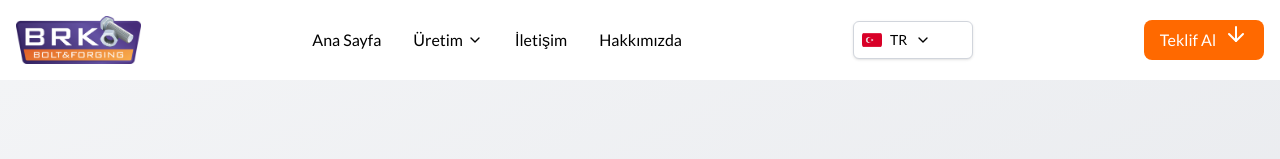
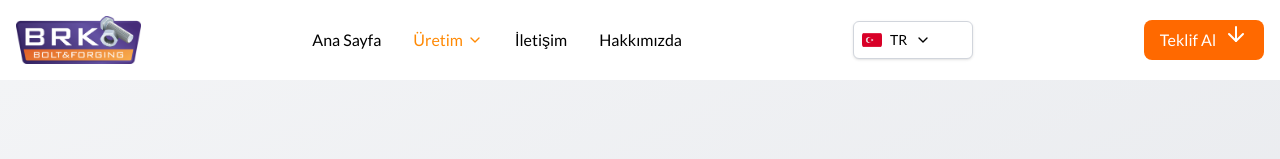
Before and after one commit to mhasan0505/hotforgedbolts-react, a React (Vite) app: page /machining in a window 1280 px wide. Shown: the top 159 px of the page. Built offline with nearby package versions, Linux system fonts and the light colour scheme.

Commit message:
production drop down

```diff
--- a/src/components/Header.jsx
+++ b/src/components/Header.jsx
@@ -33,18 +33,18 @@ const Header = memo(() => {
     setIsMobileMenuOpen(prev => !prev);
   }, []);
 
-  const showProductionDropdown = useCallback(() => {
-    setIsProductionDropdownOpen(true);
+  const toggleProductionDropdown = useCallback(() => {
+    setIsProductionDropdownOpen(prev => !prev);
   }, []);
 
-  const hideProductionDropdown = useCallback(() => {
+  const closeDropdown = useCallback(() => {
     setIsProductionDropdownOpen(false);
   }, []);
 
   const productionItems = [
-    { name: 'Fastening', path: '/fastening' },
+    { name: 'Fastening', path: '/fasteners' },
     { name: 'Hot Forging', path: '/hot-forging' },
-    { name: 'Precise Machining', path: '/precise-machining' }
+    { name: 'Machining', path: '/machining' }
   ];
 
   return (
@@ -71,14 +71,10 @@ const Header = memo(() => {
 
               if (link.name === 'Production') {
                 return (
-                  <div
-                    key={link.name}
-                    className="relative"
-                    onMouseEnter={showProductionDropdown}
-                    onMouseLeave={hideProductionDropdown}
-                  >
-                    <div
-                      className={`font-medium transition-colors duration-200 flex items-center space-x-1 cursor-pointer ${
+                  <div key={link.name} className="relative">
+                    <button
+                      onClick={toggleProductionDropdown}
+                      className={`font-medium transition-colors duration-200 flex items-center space-x-1 ${
                         isActive || productionItems.some(item => location.pathname === item.path)
                           ? isScrolled
                             ? "text-orange-500"
@@ -92,7 +88,7 @@ const Header = memo(() => {
                       <ChevronDown className={`w-4 h-4 transition-transform duration-200 ${
                         isProductionDropdownOpen ? 'rotate-180' : ''
                       }`} />
-                    </div>
+                    </button>
 
                     {/* Dropdown Menu */}
                     {isProductionDropdownOpen && (
@@ -101,6 +97,7 @@ const Header = memo(() => {
                           <Link
                             key={item.name}
                             to={item.path}
+                            onClick={closeDropdown}
                             className="block px-4 py-2 text-gray-700 hover:bg-orange-50 hover:text-orange-500 transition-colors duration-200"
                           >
                             {item.name}
@@ -176,7 +173,7 @@ const Header = memo(() => {
                   return (
                     <div key={link.name} className="px-4">
                       <button
-                        onClick={() => setIsProductionDropdownOpen(prev => !prev)}
+                        onClick={toggleProductionDropdown}
                         className={`font-medium transition-colors duration-200 py-2 rounded-lg flex items-center justify-between w-full ${
                           isActive || productionItems.some(item => location.pathname === item.path)
                             ? "text-orange-500 bg-orange-50"
--- a/src/i18n/locales/en.json
+++ b/src/i18n/locales/en.json
@@ -1,12 +1,10 @@
 {
-  "nav":
-
-   {
+  "nav": {
     "home": "Home",
     "production": "Production",
     "about": "About",
     "contact": "Contact",
-    "products": "Products",
+
     "bolts": "Bolts",
     "nuts": "Nuts"
   },
```
